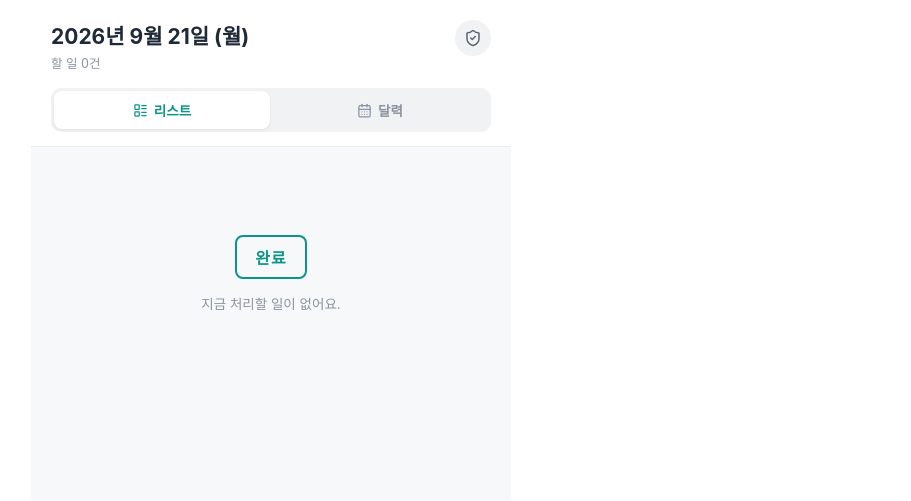
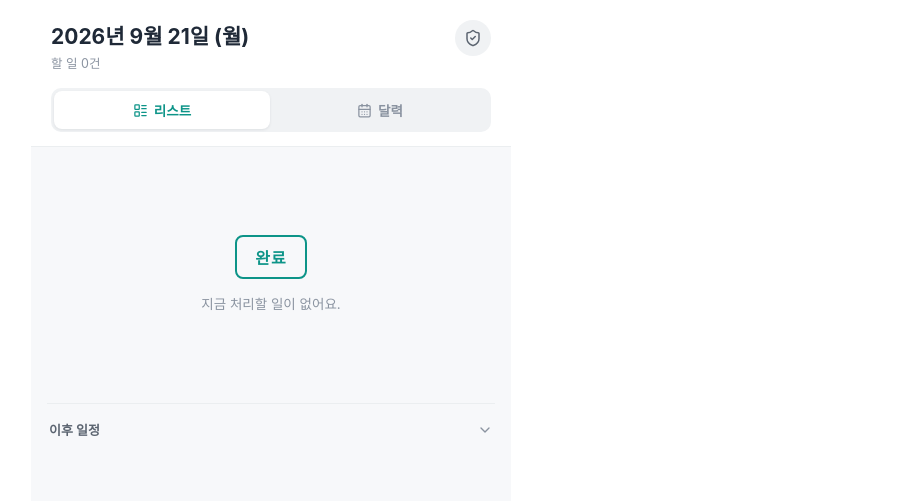
Before and after one commit to moveten/Todo-app-project, a React (Vite) app: page / in a window 1280 px wide. Shown: the top 501 px of the page, without its empty margins (369-1280 px from the left). Built offline with nearby package versions, Linux system fonts and the light colour scheme.

Commit message:
Add collapsible 이후 일정 section at bottom of list, showing future items sorted by D-day

```diff
--- a/src/App.jsx
+++ b/src/App.jsx
@@ -19,7 +19,7 @@ const storage = {
     }
   },
 };
-import { Plus, X, Check, ChevronRight, ChevronsLeft, ChevronsRight, CalendarDays, LayoutList, Trash2, AlertTriangle, Pencil, ListChecks, Pin, RotateCcw, CheckSquare, Search, FileText, Download, Upload, ShieldCheck, Image as ImageIcon } from "lucide-react";
+import { Plus, X, Check, ChevronRight, ChevronDown, ChevronsLeft, ChevronsRight, CalendarDays, LayoutList, Trash2, AlertTriangle, Pencil, ListChecks, Pin, RotateCcw, CheckSquare, Search, FileText, Download, Upload, ShieldCheck, Image as ImageIcon } from "lucide-react";
 
 // ---------- 유틸 ----------
 const pad = (n) => String(n).padStart(2, "0");
@@ -450,6 +450,9 @@ export default function App() {
 
   const today = todayISO();
   const todos = buildTodos(items, today);
+  const upcomingItems = items
+    .filter((it) => !it.recurring && it.date > today)
+    .sort((a, b) => (a.date < b.date ? -1 : a.date > b.date ? 1 : 0));
   const backupOverdue =
     items.length > 0 &&
     (!lastBackupAt || diffDays(today, lastBackupAt.slice(0, 10)) >= BACKUP_REMINDER_DAYS);
@@ -559,6 +562,7 @@ export default function App() {
         ) : view === "list" ? (
           <ListView
             todos={todos}
+            upcomingItems={upcomingItems}
             today={today}
             onToggleMain={toggleMainDone}
             onToggleReminder={toggleReminderDone}
@@ -611,7 +615,8 @@ export default function App() {
 }
 
 // ---------- 리스트 뷰 ----------
-function ListView({ todos, today, onToggleMain, onToggleReminder, onToggleDaily, onView, onEdit, onDelete, onPin, manualOrder, onReorder }) {
+function ListView({ todos, upcomingItems, today, onToggleMain, onToggleReminder, onToggleDaily, onView, onEdit, onDelete, onPin, manualOrder, onReorder }) {
+  const [showUpcoming, setShowUpcoming] = useState(false);
   const keyOf = (t) => `${t.itemId}:${t.reminderId || "main"}`;
   const notDone = todos.filter((t) => !t.done);
   const done = todos.filter((t) => t.done);
@@ -825,11 +830,34 @@ function ListView({ todos, today, onToggleMain, onToggleReminder, onToggleDaily,
     );
   };
 
+  const upcomingSection = (
+    <div style={styles.upcomingWrap}>
+      <button onClick={() => setShowUpcoming(!showUpcoming)} style={styles.upcomingHeaderBtn}>
+        <span>이후 일정 {upcomingItems.length > 0 ? `(${upcomingItems.length})` : ""}</span>
+        <ChevronDown size={16} color="#8A93A0" style={{ transform: showUpcoming ? "rotate(180deg)" : "none", transition: "transform 0.15s" }} />
+      </button>
+      {showUpcoming && (
+        <div style={styles.upcomingList}>
+          {upcomingItems.length === 0 && <div style={styles.calEmptyText}>이후로 등록된 일정이 없어요.</div>}
+          {upcomingItems.map((it) => (
+            <div key={it.id} style={styles.upcomingRow} onClick={() => onView({ itemId: it.id })}>
+              <span style={styles.upcomingRowTitle}>{it.title}</span>
+              <span style={{ ...styles.ddayText, fontSize: 13, color: "#16A34A" }}>{dDayLabel(it.date, today)}</span>
+            </div>
+          ))}
+        </div>
+      )}
+    </div>
+  );
+
   if (todos.length === 0) {
     return (
-      <div style={styles.emptyWrap}>
-        <div style={styles.emptyStamp}>완료</div>
-        <div style={styles.emptyText}>지금 처리할 일이 없어요.</div>
+      <div>
+        <div style={styles.emptyWrap}>
+          <div style={styles.emptyStamp}>완료</div>
+          <div style={styles.emptyText}>지금 처리할 일이 없어요.</div>
+        </div>
+        {upcomingSection}
       </div>
     );
   }
@@ -861,6 +889,7 @@ function ListView({ todos, today, onToggleMain, onToggleReminder, onToggleDaily,
       {done.map((t) => (
         <div key={keyOf(t)}>{renderCard(t)}</div>
       ))}
+      {upcomingSection}
     </div>
   );
 }
@@ -1958,6 +1987,11 @@ const styles = {
   calDayPanelTitleRow: { display: "flex", alignItems: "center", gap: 8, marginBottom: 10 },
   calDayPanelTitle: { fontSize: 13.5, fontWeight: 700, color: "#1F2937" },
   calEmptyText: { fontSize: 12.5, color: "#9AA3AF", padding: "10px 2px" },
+  upcomingWrap: { marginTop: 20, borderTop: "1px solid #EBEEF0", paddingTop: 4 },
+  upcomingHeaderBtn: { display: "flex", alignItems: "center", justifyContent: "space-between", width: "100%", background: "none", border: "none", padding: "12px 2px", fontSize: 13, fontWeight: 700, color: "#5B6470" },
+  upcomingList: { paddingBottom: 8 },
+  upcomingRow: { display: "flex", alignItems: "center", justifyContent: "space-between", gap: 10, background: "#fff", borderRadius: 12, padding: "12px 14px", marginBottom: 8, boxShadow: "0 1px 3px rgba(15,23,42,0.06)", cursor: "pointer" },
+  upcomingRowTitle: { fontSize: 14, fontWeight: 600, color: "#1F2937", overflow: "hidden", textOverflow: "ellipsis", whiteSpace: "nowrap" },
   calEventBanner: { display: "flex", alignItems: "center", gap: 8, background: "#fff", borderRadius: 10, padding: "10px 12px", marginBottom: 8, boxShadow: "0 1px 3px rgba(15,23,42,0.06)", cursor: "pointer" },
   calEventBannerText: { fontSize: 13, fontWeight: 600, color: "#1F2937", flex: 1 },
   calEventEditBtn: { background: "#F0F2F4", border: "none", borderRadius: "50%", width: 26, height: 26, display: "flex", alignItems: "center", justifyContent: "center", flexShrink: 0 },
```
